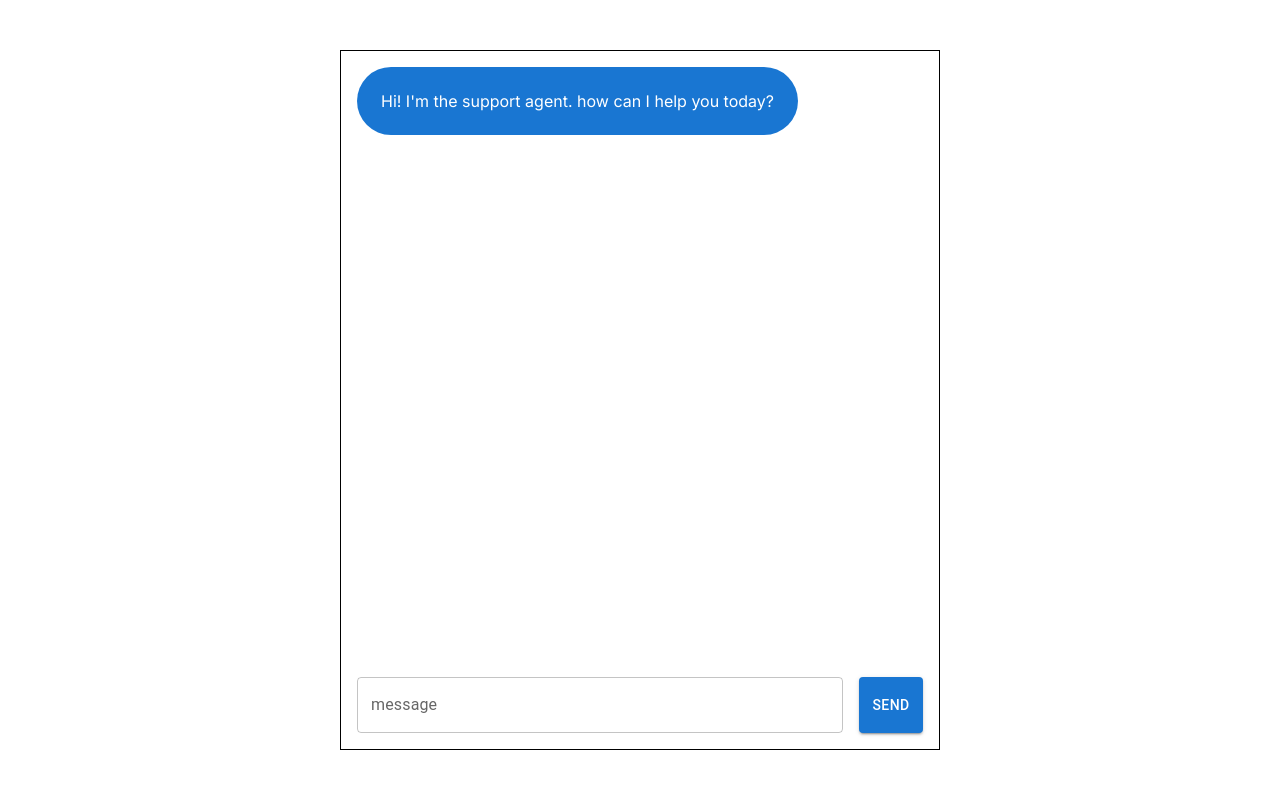
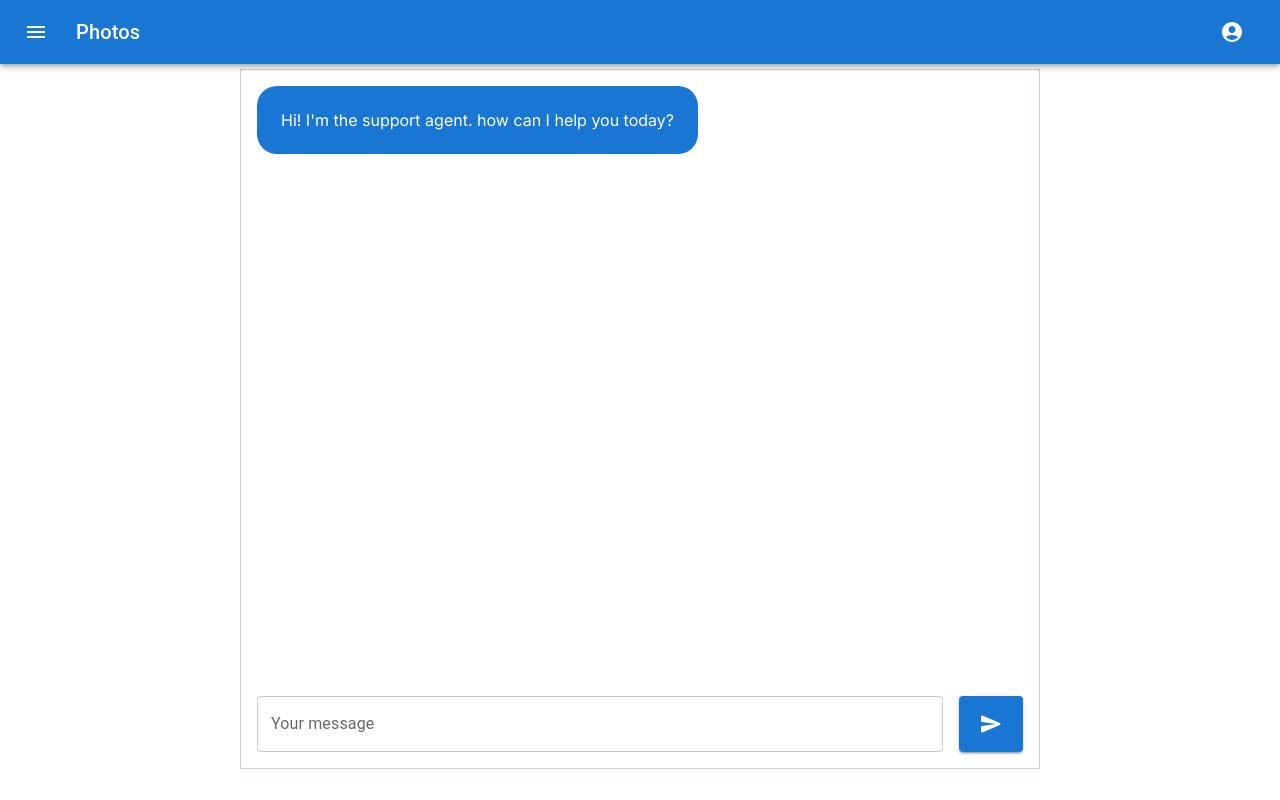
Before and after one commit to wjxiao2020/DevOrbit, a Next.js app: page / in a window 1280 px wide. Built offline with nearby package versions, Linux system fonts and the light colour scheme.

Commit message:
Add app bar

```diff
--- a/app/page.js
+++ b/app/page.js
@@ -1,7 +1,14 @@
 'use client'
 import Image from "next/image";
 import { useState } from "react";
-import { Box, Button, Stack, TextField } from '@mui/material';
+// import { Box, Button, Stack, TextField } from '@mui/material';
+import { AppBar, Box, Button, IconButton, Menu, MenuItem, Stack, TextField, Toolbar, Typography } from '@mui/material';
+import MenuIcon from '@mui/icons-material/Menu';
+import SendRoundedIcon from '@mui/icons-material/SendRounded';
+import AccountCircle from '@mui/icons-material/AccountCircle';
+import Switch from '@mui/material/Switch';
+import FormControlLabel from '@mui/material/FormControlLabel';
+import FormGroup from '@mui/material/FormGroup';
 
 export default function Home() {
 
@@ -13,6 +20,21 @@ export default function Home() {
   ])
 
   const [message, setMessage] = useState('')
+  const [loading, setLoading] = useState(false)
+  const [auth, setAuth] = useState(true); // Add the auth state variable
+  const [anchorEl, setAnchorEl] = useState(null);
+
+  const handleChange = (event) => {
+    setAuth(event.target.checked);
+  };
+
+  const handleMenuOpen = (event) => {
+    setAnchorEl(event.currentTarget);
+  };
+
+  const handleMenuClose = () => {
+    setAnchorEl(null);
+  };
 
   const sendMessage = async()=>{
     setMessage('')
@@ -61,12 +83,75 @@ export default function Home() {
       display='flex'
       flexDirection='column'
       justifyContent='center'
-      alignItems='center'>
+      alignItems='center'
+      margin='0'
+      padding='0'
+      >
+        <FormGroup>
+          <FormControlLabel
+            control={
+              <Switch
+                checked={auth}
+                onChange={handleChange}
+                aria-label="login switch"
+              />
+            }
+            label={auth ? 'Logout' : 'Login'}
+          />
+        </FormGroup>
+        <AppBar position="fixed">
+          <Toolbar>
+            <IconButton
+              size="large"
+              edge="start"
+              color="inherit"
+              aria-label="menu"
+              sx={{ mr: 2 }}
+            >
+              <MenuIcon />
+            </IconButton>
+            <Typography variant="h6" component="div" sx={{ flexGrow: 1 }}>
+              Photos
+            </Typography>
+            {auth && (
+              <div>
+                <IconButton
+                  size="large"
+                  aria-label="account of current user"
+                  aria-controls="menu-appbar"
+                  aria-haspopup="true"
+                  onClick={handleMenuOpen}
+                  color="inherit"
+                >
+                  <AccountCircle />
+                </IconButton>
+                <Menu
+                  id="menu-appbar"
+                  anchorEl={anchorEl}
+                  anchorOrigin={{
+                    vertical: 'top',
+                    horizontal: 'right',
+                  }}
+                  keepMounted
+                  transformOrigin={{
+                    vertical: 'top',
+                    horizontal: 'right',
+                  }}
+                  open={Boolean(anchorEl)}
+                  onClose={handleMenuClose}
+                >
+                  <MenuItem onClick={handleMenuClose}>Profile</MenuItem>
+                  <MenuItem onClick={handleMenuClose}>My account</MenuItem>
+                </Menu>
+              </div>
+            )}
+          </Toolbar>
+        </AppBar>
         <Stack
           direction='column'
-          width='600px'
+          width='800px'
           height='700px'
-          border='1px solid black'
+          border='1px solid #d6cece'
           p={2}
           spacing={3}>
             <Stack
@@ -84,7 +169,7 @@ export default function Home() {
                         <Box
                           bgcolor={message.role === 'assistant' ? 'primary.main' : 'secondary.main'}
                           color='white'
-                          borderRadius={16}
+                          borderRadius={5}
                           p={3}>
                             {message.content}
                         </Box>
@@ -96,13 +181,13 @@ export default function Home() {
               direction={'row'}
               spacing={2}>
                 <TextField
-                  label='message'
+                  label='Your message'
                   fullWidth
                   value={message}
                   onChange={(e) => setMessage(e.target.value)} />
 
                 <Button variant="contained" onClick={sendMessage}>
-                  send
+                  <SendRoundedIcon/>
                 </Button>
             </Stack>
         </Stack>
--- a/package.json
+++ b/package.json
@@ -11,6 +11,7 @@
   "dependencies": {
     "@emotion/react": "^11.13.0",
     "@emotion/styled": "^11.13.0",
+    "@mui/icons-material": "^5.16.7",
     "@mui/material": "^5.16.6",
     "next": "14.2.5",
     "openai": "^4.55.0",
```
Also changed, not shown: 1 other file (tests, documents, lock files or other folders).
